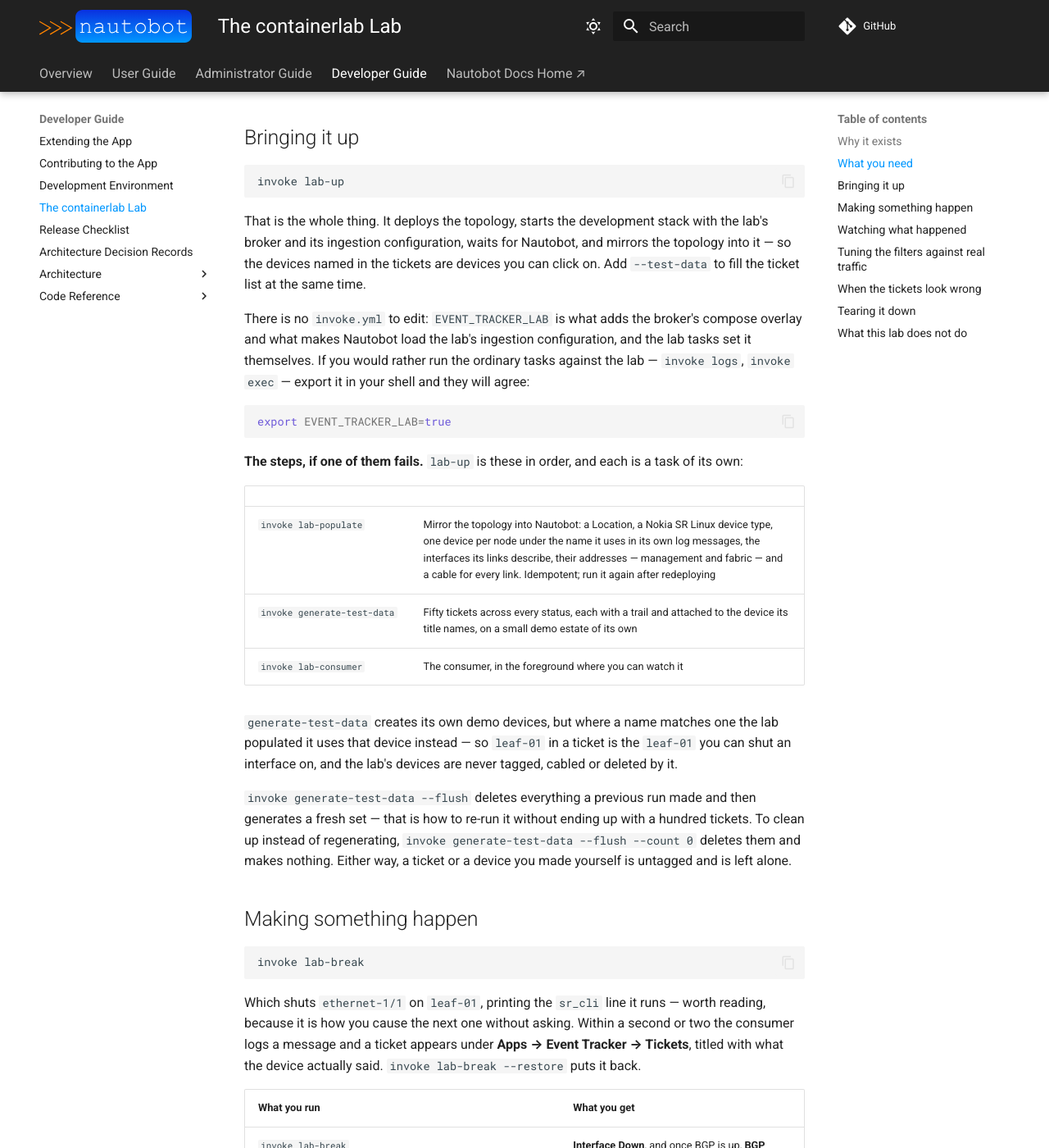
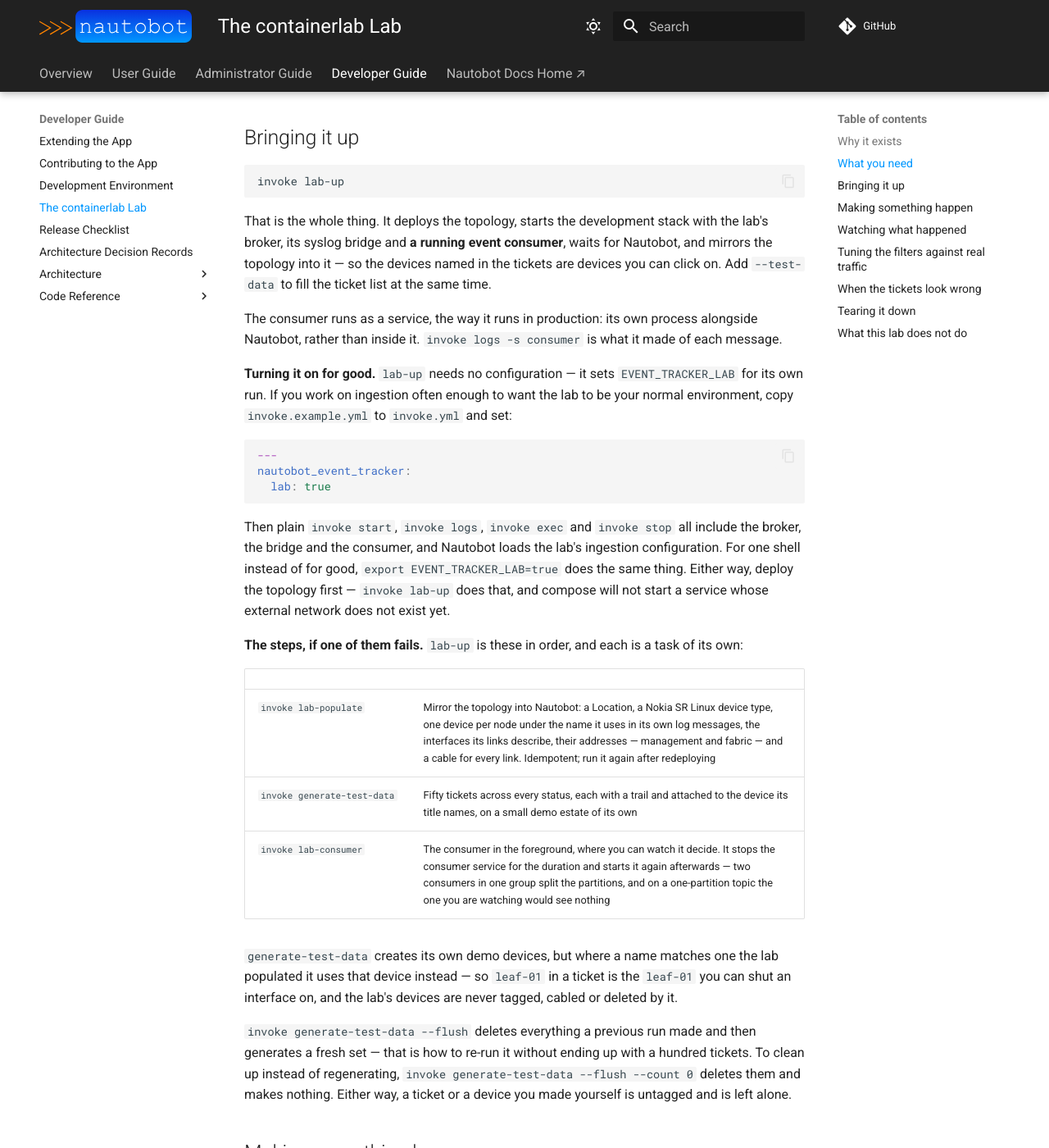
Before and after one commit to jtdub/nautobot-app-event-tracker, an MkDocs documentation site: the page built from docs/dev/lab.md, in a window 1280 px wide and 1400 px high, scrolled down 961 px. Shown: the whole window at 82% size. Built offline with MkDocs 1.6.1 and Material for MkDocs 9.7.7, drawn with Linux system fonts in a browser that asks for light colours; comment, search, counter and statistics services are not loaded; some of the changed text lies outside the part shown.

Commit message:
Make the lab and its consumer part of the development environment
`invoke.example.yml` said nothing about the lab, so the only ways to turn it
on were an environment variable a developer had to know about and the lab
tasks themselves. It now documents `lab: true`, which is read by tasks.py
alongside the environment variable: one switch, three ways to throw it,
chosen to fit three working styles - the file for somebody who works on
ingestion and wants the lab to be their environment, the variable for one
shell, and the `lab-*` tasks for one run with no configuration at all.

It stays out of `compose_files` because it decides two things that have to
agree: which compose files are used, and whether Nautobot loads the lab's
ingestion configuration. Split across two settings they can disagree, and
the symptom is a consumer that starts and finds no topics.

The consumer now runs as a compose service, the way ADR 0005 says it runs in
production: its own process alongside Nautobot rather than inside it. So the
lab comes up already consuming, `invoke logs -s consumer` is what it made of
each message, and the development environment demonstrates the deployment
rather than a simplification of it. `invoke lab-consumer` is still there for
watching it decide in the foreground or for `--dry-run`; it stops the service
for the duration, because two consumers in one group split the partitions and
on a one-partition topic the one being watched would see nothing.

````diff
--- a/docs/dev/lab.md
+++ b/docs/dev/lab.md
@@ -36,19 +36,29 @@
 invoke lab-up
 ```
 
-That is the whole thing. It deploys the topology, starts the development stack with the lab's broker
-and its ingestion configuration, waits for Nautobot, and mirrors the topology into it — so the
-devices named in the tickets are devices you can click on. Add `--test-data` to fill the ticket list
-at the same time.
+That is the whole thing. It deploys the topology, starts the development stack with the lab's broker,
+its syslog bridge and **a running event consumer**, waits for Nautobot, and mirrors the topology into
+it — so the devices named in the tickets are devices you can click on. Add `--test-data` to fill the
+ticket list at the same time.
 
-There is no `invoke.yml` to edit: `EVENT_TRACKER_LAB` is what adds the broker's compose overlay and
-what makes Nautobot load the lab's ingestion configuration, and the lab tasks set it themselves. If
-you would rather run the ordinary tasks against the lab — `invoke logs`, `invoke exec` — export it
-in your shell and they will agree:
+The consumer runs as a service, the way it runs in production: its own process alongside Nautobot,
+rather than inside it. `invoke logs -s consumer` is what it made of each message.
 
-```shell
-export EVENT_TRACKER_LAB=true
+**Turning it on for good.** `lab-up` needs no configuration — it sets `EVENT_TRACKER_LAB` for its own
+run. If you work on ingestion often enough to want the lab to be your normal environment, copy
+`invoke.example.yml` to `invoke.yml` and set:
+
+```yaml
+---
+nautobot_event_tracker:
+  lab: true
 ```
+
+Then plain `invoke start`, `invoke logs`, `invoke exec` and `invoke stop` all include the broker, the
+bridge and the consumer, and Nautobot loads the lab's ingestion configuration. For one shell instead
+of for good, `export EVENT_TRACKER_LAB=true` does the same thing. Either way, deploy the topology
+first — `invoke lab-up` does that, and compose will not start a service whose external network does
+not exist yet.
 
 **The steps, if one of them fails.** `lab-up` is these in order, and each is a task of its own:
 
@@ -56,7 +66,7 @@
 | --- | --- |
 | `invoke lab-populate` | Mirror the topology into Nautobot: a Location, a Nokia SR Linux device type, one device per node under the name it uses in its own log messages, the interfaces its links describe, their addresses — management and fabric — and a cable for every link. Idempotent; run it again after redeploying |
 | `invoke generate-test-data` | Fifty tickets across every status, each with a trail and attached to the device its title names, on a small demo estate of its own |
-| `invoke lab-consumer` | The consumer, in the foreground where you can watch it |
+| `invoke lab-consumer` | The consumer in the foreground, where you can watch it decide. It stops the consumer service for the duration and starts it again afterwards — two consumers in one group split the partitions, and on a one-partition topic the one you are watching would see nothing |
 
 `generate-test-data` creates its own demo devices, but where a name matches one the lab populated it
 uses that device instead — so `leaf-01` in a ticket is the `leaf-01` you can shut an interface on,
@@ -148,12 +158,12 @@
 therefore joins a single ticket. If you want them apart, give the template a field that
 distinguishes them rather than removing `interface`, which brings back the symptom above.
 
-**Nothing arrives at all.** Check in order: is the consumer running; does **Ingestion Stats** show
-anything received; does `invoke lab-events` show messages on the topic; is Fluent Bit logging
-(`EVENT_TRACKER_LAB=true invoke logs -s fluent-bit`); does the device have the remote server
-configured (`docker exec -it clab-event-tracker-leaf-01 sr_cli "info / system logging"`).
+**Nothing arrives at all.** Check in order: is the consumer running (`invoke logs -s consumer`); does
+**Ingestion Stats** show anything received; does `invoke lab-events` show messages on the topic; is
+Fluent Bit logging (`invoke logs -s fluent-bit`); does the device have the remote server configured
+(`docker exec -it clab-event-tracker-leaf-01 sr_cli "info / system logging"`).
 
-**The stack starts but the consumer says no topics are configured.** Nautobot came up without
+**The consumer restarts saying no topics are configured.** Nautobot came up without
 `EVENT_TRACKER_LAB`, so it loaded an empty ingestion configuration — which happens if the stack was
 already running before `invoke lab-up`. `invoke lab-down && invoke lab-up` fixes it.
 
````
Also changed, not shown: docs/dev/dev_environment.md (+2 -0 lines), docs/specs/phase-2-5-lab-environment.md (+4 -2 lines), invoke.example.yml (+16 -0 lines), tasks.py (+32 -17 lines), 2 other files.
